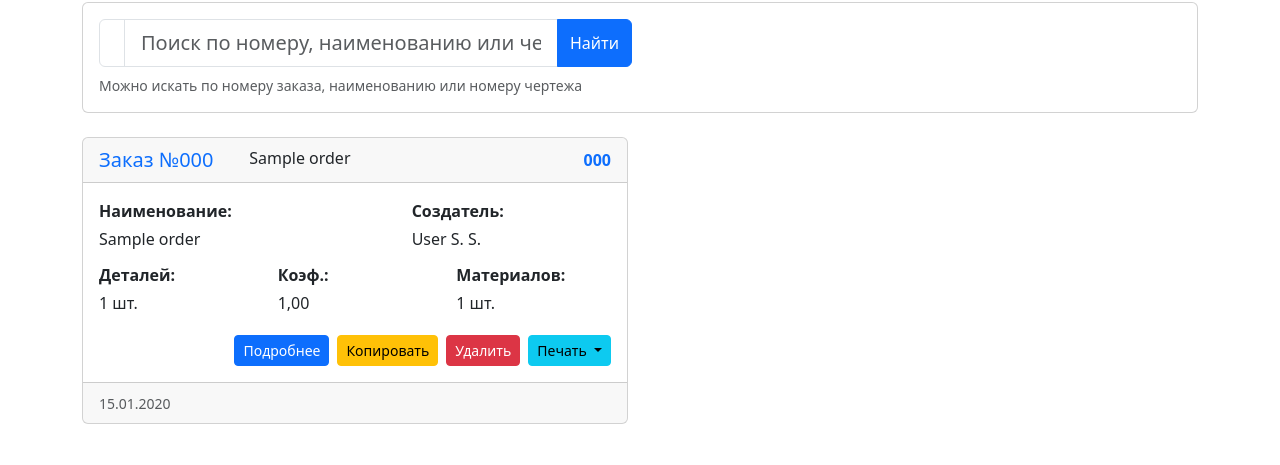
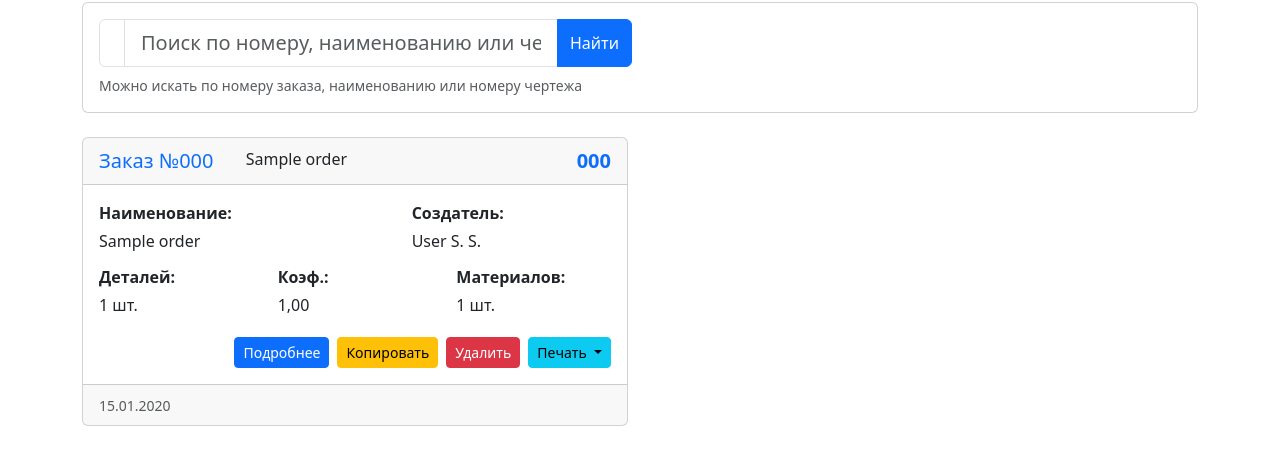
Before and after one commit to k1slee/production_calculator, a Django app: page /orders/ in a window 1280 px wide. Shown: the part 158-623 px from the top of the page. Run offline with Django 4.2, Linux system fonts and the light colour scheme; a user stored in the database is signed in; tables that the repository leaves empty hold one stand-in row (values such as "Sample post").

Commit message:
увеличил шрифт номера чертежа

```diff
--- a/calculator/templates/calculator/order_list.html
+++ b/calculator/templates/calculator/order_list.html
@@ -70,7 +70,7 @@
                 </div>
                 <div>
                     {% if order.drawing_number %}
-                    <a href="{% url 'order_detail' order.id %}" class="text-decoration-none fw-bold">
+                    <a href="{% url 'order_detail' order.id %}" class="text-decoration-none fw-bold fs-5">
                         {{ order.drawing_number }}
                     </a>
                     {% endif %}
```
